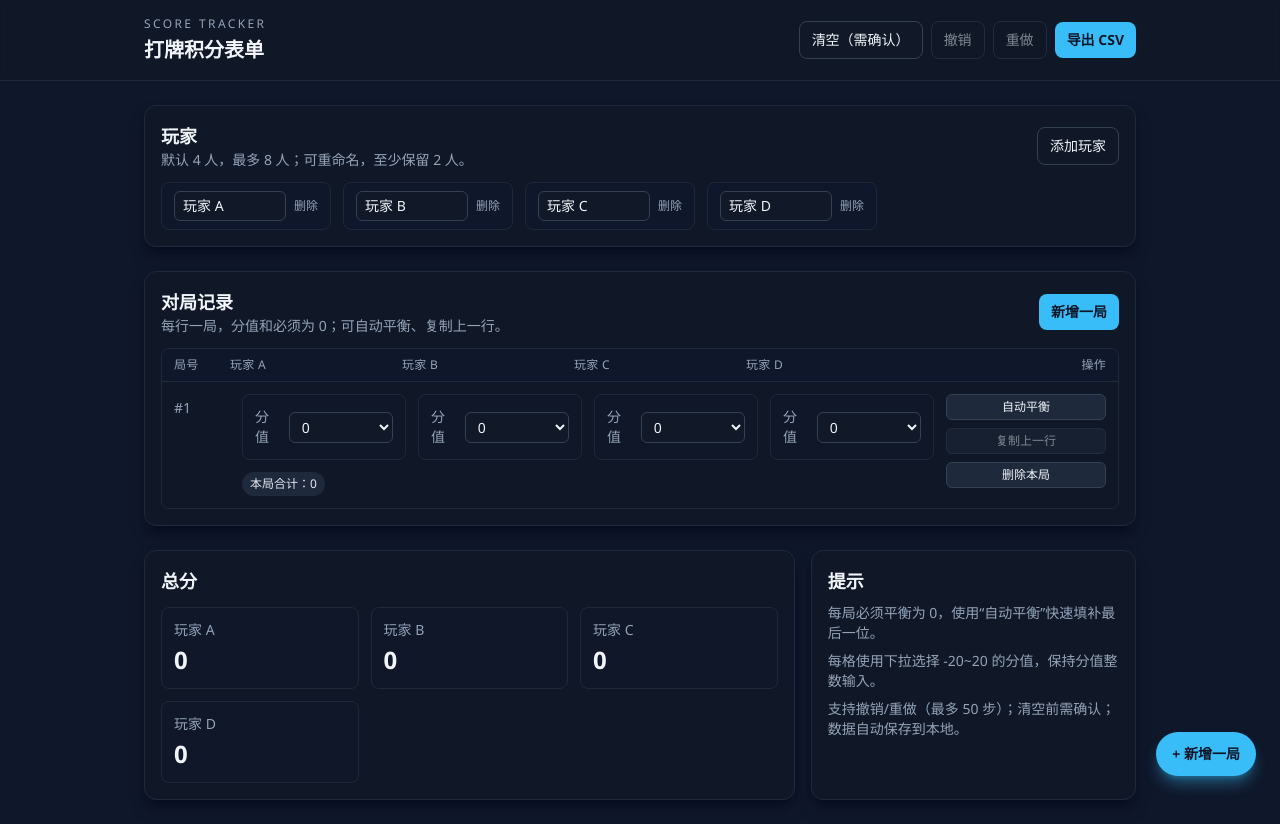
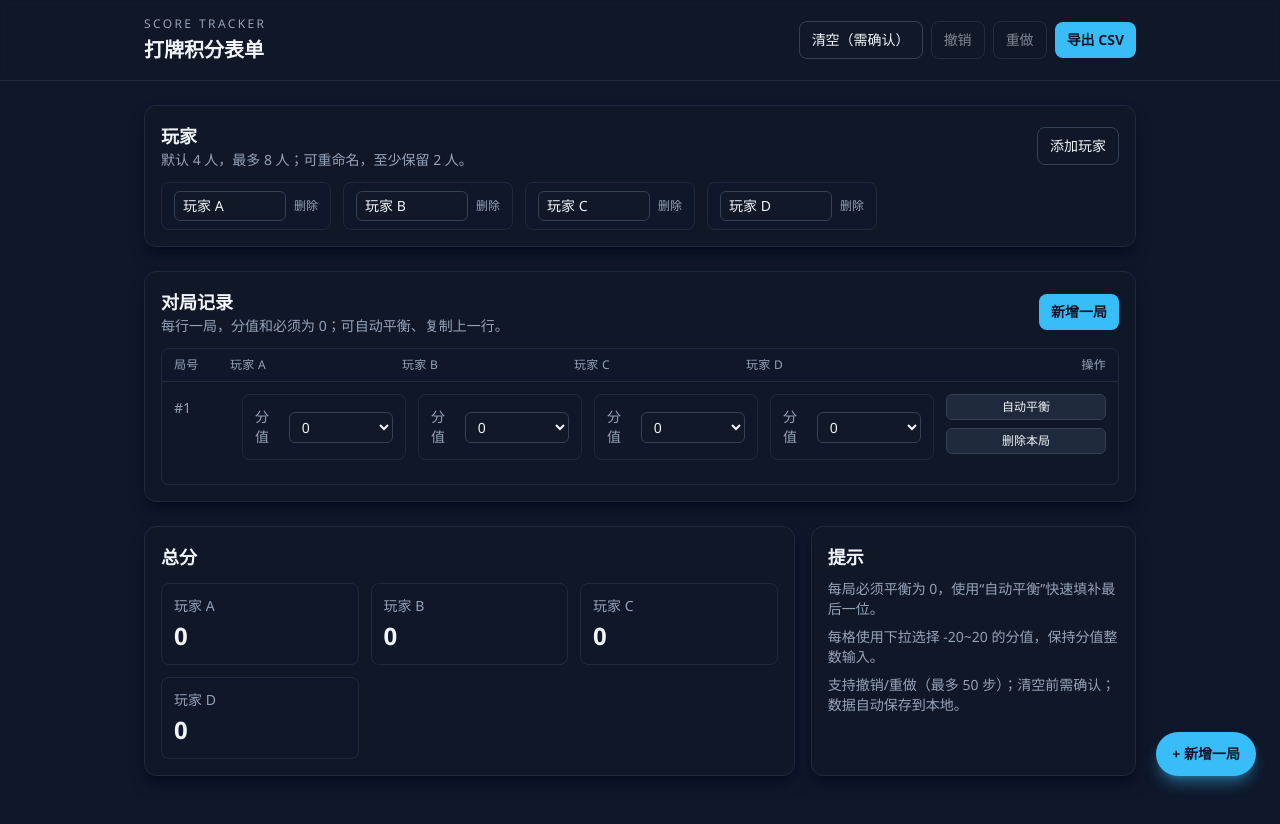
Before and after one commit to 2321Robin/ScoreCard, a React (Vite) app: page / in a window 1280 px wide. After the commit the page ends 800 px from the top, so only its background shows below. Built offline with nearby package versions, Linux system fonts and the light colour scheme.

Commit message:
chore: hide per-round sum and copy

```diff
--- a/src/App.jsx
+++ b/src/App.jsx
@@ -377,13 +377,7 @@ function App() {
                           })}
                         </div>
                         <div className="flex flex-wrap items-center gap-2 text-xs text-muted" aria-live="polite">
-                          <span
-                            className={`rounded-full px-2 py-1 ${invalid ? 'bg-red-900/50 text-red-100' : 'bg-slate-800 text-slate-200'}`}
-                            aria-label={`本局合计 ${sum}`}
-                          >
-                            本局合计：{sum}
-                          </span>
-                          {invalid && <span className="text-red-200">需平衡到 0</span>}
+                          {invalid && <span className="rounded-full bg-red-900/50 px-2 py-1 text-red-100">需平衡到 0</span>}
                         </div>
                       </div>
 
@@ -395,14 +389,7 @@ function App() {
                         >
                           自动平衡
                         </button>
-                        <button
-                          className="w-full rounded-md border border-slate-700 bg-slate-800 px-2 py-1 hover:border-accent focus-visible:outline-none focus-visible:ring-2 focus-visible:ring-accent/70 disabled:opacity-50"
-                          aria-label={`复制第 ${rowIndex} 局到当前`}
-                          onClick={() => copyPrevious(round.id)}
-                          disabled={rowIndex === 0}
-                        >
-                          复制上一行
-                        </button>
+                        {/* “复制上一行”已移除按需精简操作区 */}
                         <button
                           className="w-full rounded-md border border-slate-700 bg-slate-800 px-2 py-1 hover:border-red-500 focus-visible:outline-none focus-visible:ring-2 focus-visible:ring-red-400"
                           aria-label={`删除第 ${rowIndex + 1} 局`}
```
